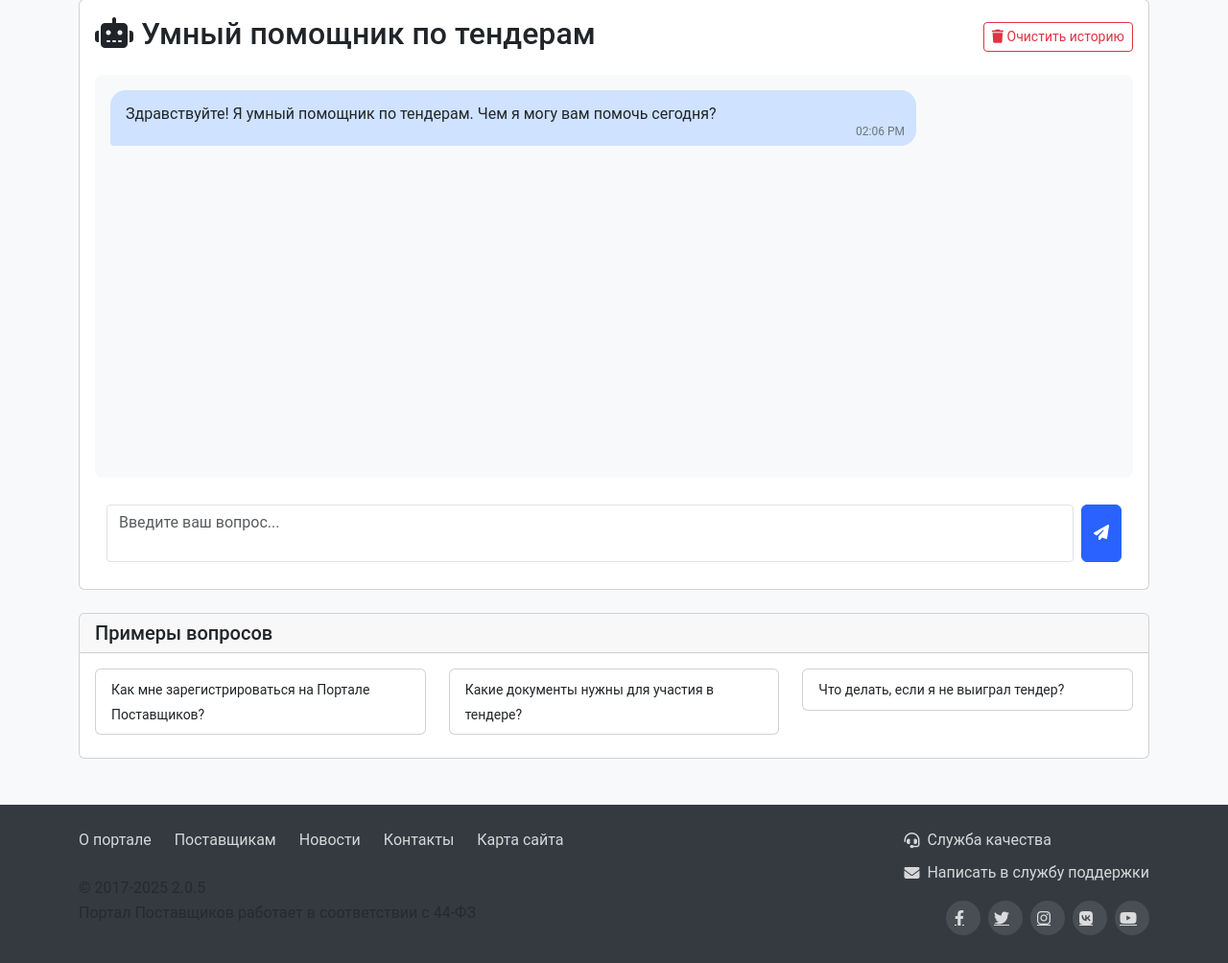
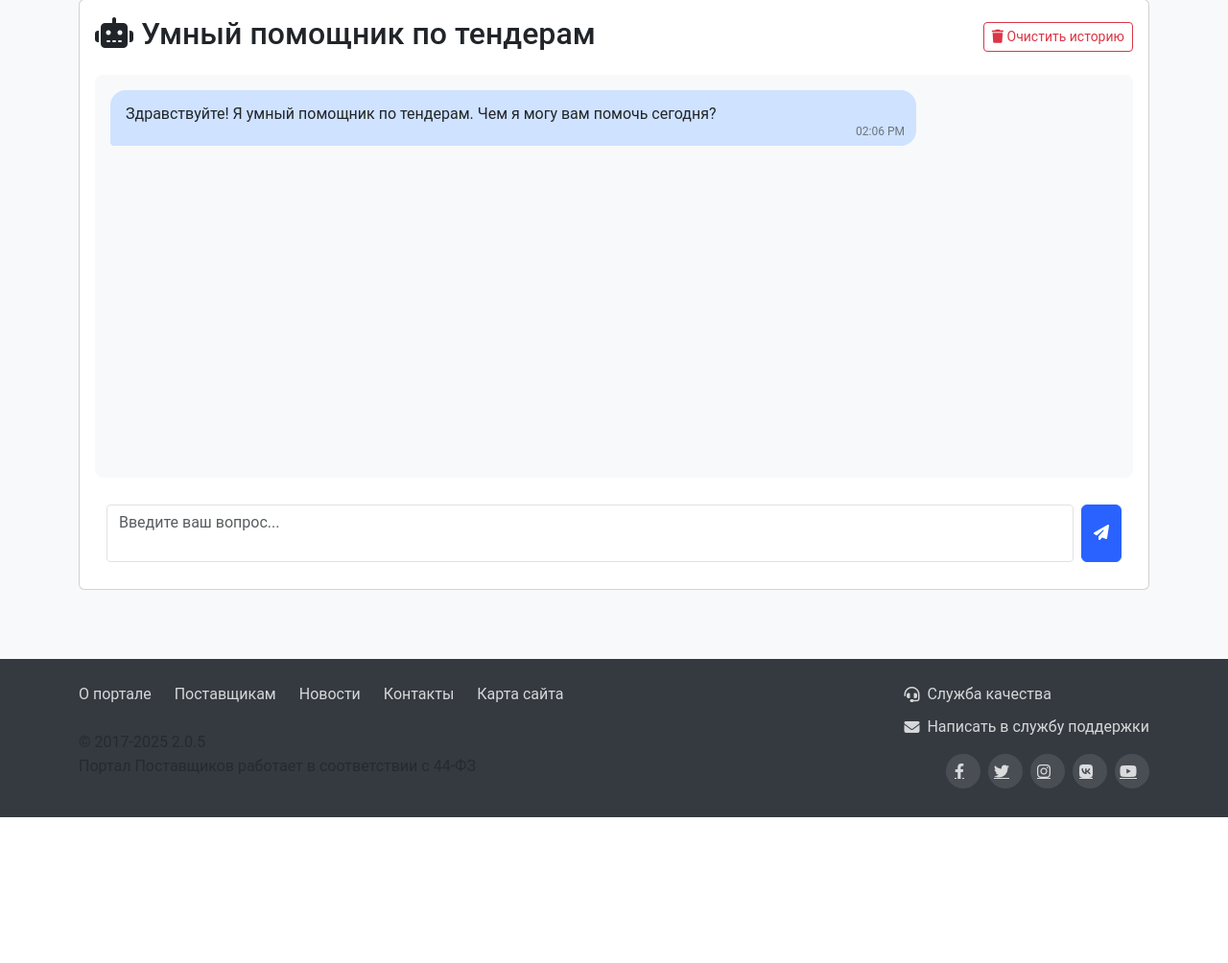
Before and after one commit to OptonGroup/TenderHack2025, a FastAPI app: page /chat in a window 1280 px wide. Shown: the part 166-1170 px from the top of the page at 96% size. After the commit the page ends 1018 px from the top, so only its background shows below. Run offline with FastAPI, Linux system fonts and the light colour scheme; some libraries are stand-ins or nearby versions.

Commit message:
рабочая версия

```diff
--- a/Backend/server.py
+++ b/Backend/server.py
@@ -35,7 +35,7 @@ templates = Jinja2Templates(directory="Backend/templates")
 # Добавляем middleware для CORS
 app.add_middleware(
     CORSMiddleware,
-    allow_origins=["*"],  # В продакшене лучше указать конкретные домены
+    allow_origins=["*", "http://localhost:7777", "http://localhost:8000"],  # В продакшене лучше указать конкретные домены
     allow_credentials=True,
     allow_methods=["*"],
     allow_headers=["*"],
--- a/Backend/templates/chat.html
+++ b/Backend/templates/chat.html
@@ -136,37 +136,6 @@
                         <button id="sendMessage" class="btn btn-primary">
                             <i class="fas fa-paper-plane"></i>
                         </button>
-                    </div>
-                </div>
-            </div>
-        </div>
-
-        <div class="card">
-            <div class="card-header">
-                <h5 class="mb-0">Примеры вопросов</h5>
-            </div>
-            <div class="card-body">
-                <div class="row">
-                    <div class="col-md-4">
-                        <div class="card mb-2 example-question" data-question="Как мне зарегистрироваться на Портале Поставщиков?">
-                            <div class="card-body py-2 px-3">
-                                <small>Как мне зарегистрироваться на Портале Поставщиков?</small>
-                            </div>
-                        </div>
-                    </div>
-                    <div class="col-md-4">
-                        <div class="card mb-2 example-question" data-question="Какие документы нужны для участия в тендере?">
-                            <div class="card-body py-2 px-3">
-                                <small>Какие документы нужны для участия в тендере?</small>
-                            </div>
-                        </div>
-                    </div>
-                    <div class="col-md-4">
-                        <div class="card mb-2 example-question" data-question="Что делать, если я не выиграл тендер?">
-                            <div class="card-body py-2 px-3">
-                                <small>Что делать, если я не выиграл тендер?</small>
-                            </div>
-                        </div>
                     </div>
                 </div>
             </div>
```
Also changed, not shown: Neyro/app.py (+13 -4 lines), Neyro/model.py (+26 -15 lines).
